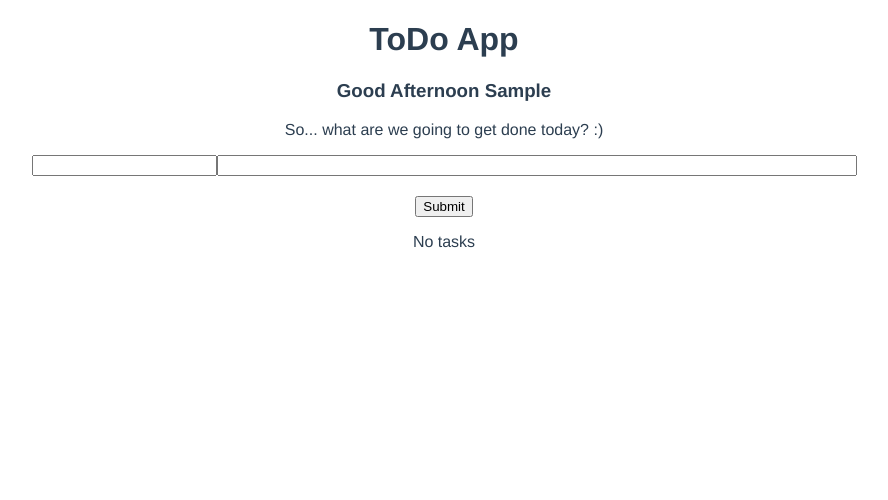
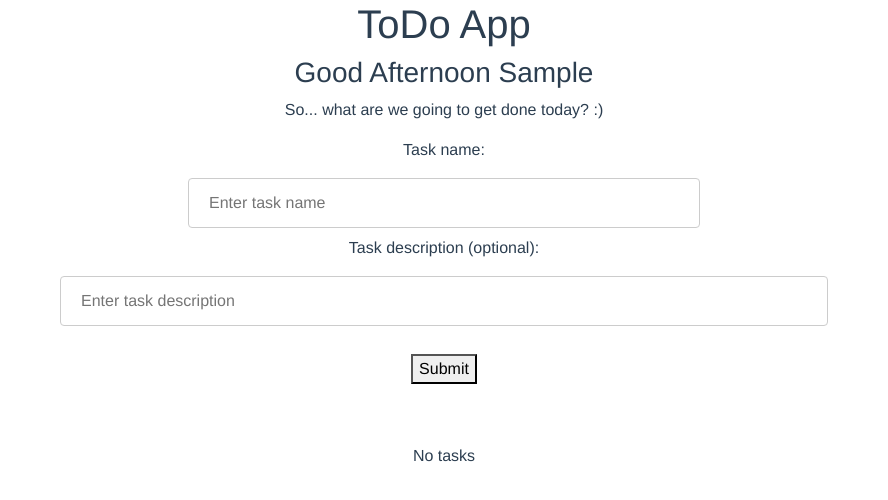
Before and after one commit to ChrstnDmbchr/Todo, a Vue app: page / in a window 1280 px wide. Both pictures are taken after typing "Sample" into the empty fields and a click on the input "Submit". Shown: the top 500 px of the page, without its empty margins (196-1084 px from the left). Built offline with nearby package versions, Linux system fonts and the light colour scheme.

Commit message:
adjusted styling

```diff
--- a/index.html
+++ b/index.html
@@ -4,6 +4,7 @@
     <meta charset="utf-8">
     <meta name="viewport" content="width=device-width,initial-scale=1.0">
     <title>Todo</title>
+    <link rel="stylesheet" href="https://stackpath.bootstrapcdn.com/bootstrap/4.1.0/css/bootstrap.min.css" integrity="sha384-9gVQ4dYFwwWSjIDZnLEWnxCjeSWFphJiwGPXr1jddIhOegiu1FwO5qRGvFXOdJZ4" crossorigin="anonymous">
   </head>
   <body>
     <div id="app"></div>
--- a/src/App.vue
+++ b/src/App.vue
@@ -4,7 +4,7 @@
     <div v-if="!name">
       <h3>Hey! Please enter your name</h3>
       <form v-on:submit="submitName">
-        <input type="text" v-model="newName" placeholder="Enter name">
+        <input id="name" type="text" v-model="newName" placeholder="Enter name"><br>
         <input type="submit" value="Submit">
       </form>
     </div>
@@ -58,4 +58,18 @@ export default {
   margin-top: 60px;
   margin: 0 auto;
 }
+
+input[type=text], select {
+    width: 60%;
+    padding: 12px 20px;
+    margin: 8px 0;
+    display: inline-block;
+    border: 1px solid #ccc;
+    border-radius: 4px;
+    box-sizing: border-box;
+}
+
+#name {
+  width:20%;
+}
 </style>
--- a/src/components/Tasks.vue
+++ b/src/components/Tasks.vue
@@ -2,21 +2,23 @@
   <div class="tasks">
     <div class="addtask">
       <div class="submitForm">
-        <input type="text" v-model="newTask.taskName" required>
-        <input id="desc" type="text" v-model="newTask.taskDesc">
-        <br>
+        <label for="taskname">Task name:</label><br>
+        <input type="text" id="taskname" v-model="newTask.taskName" placeholder="Enter task name"><br>
+        <label for="taskdesc">Task description (optional):</label><br>
+        <input id="taskdesc" type="text" v-model="newTask.taskDesc" placeholder="Enter task description"><br>
         <button id="add" v-on:click="submitTask">Submit</button>
       </div>
     </div>
-    <div v-if="tasks.length === 0">
+    <div v-if="tasks.length === 0" class="notasks">
       <p>No tasks</p>
     </div>
     <div v-else class="tasklist">
-      <ol>
-        <li v-for="task in tasks">
-          <p>{{task.taskName}} : {{task.taskDesc}}</p>
-        </li>
-      </ol>
+      <div v-for="task in tasks" class="card" style="width: 35rem;">
+        <div class="card-body">
+          <h5 class="card-title">{{task.taskName}}</h5>
+          <h6 class="card-subtitle mb-2 text-muted">{{task.taskDesc}}</h6>
+        </div>
+      </div>
     </div>
   </div>
 </template>
@@ -48,19 +50,34 @@ export default {
 <!-- Add "scoped" attribute to limit CSS to this component only -->
 <style scoped>
 .tasklist {
+  margin-top: 40px;
   margin: 0 auto;
   width: 80%;
-}
-
-#desc {
-  width: 50%
+  background-color: #c2c6ce;
+  border-radius: 3px;
+  padding-top: 9px;
+  padding-bottom: 9px;
 }
 
 #add {
   margin-top: 20px;
+  margin-bottom: 20px;
 }
 
 .submitform {
   margin-top: 20px;
 }
+
+#taskname {
+  width: 40%;
+}
+
+.notasks {
+  margin-top: 40px;
+}
+
+.card {
+  margin: 0 auto;
+  margin-top: 9px;
+}
 </style>
```
